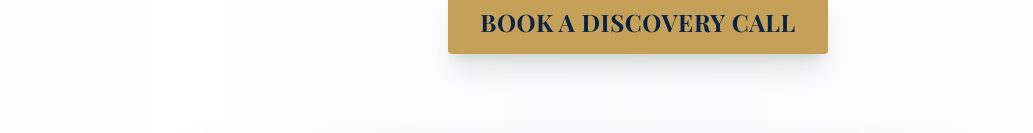
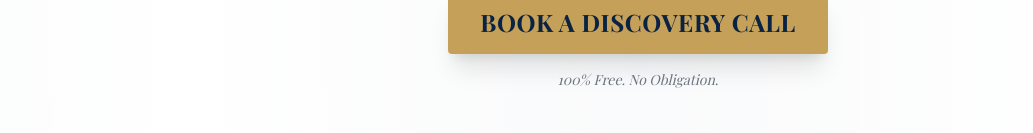
Before and after one commit to christianh0019/five-star-assistants-vsl, a React (Vite) app: page /how-it-works in a window 1280 px wide. Shown: the part 604-737 px from the top of the page, without its empty margins (2-1035 px from the left). Built offline with nearby package versions, Linux system fonts and the light colour scheme.

Commit message:
add CTA subtext to how it works page hero

```diff
--- a/pages/HowItWorks.tsx
+++ b/pages/HowItWorks.tsx
@@ -43,10 +43,14 @@ const HowItWorks: React.FC = () => {
                             <Button
                                 onClick={openSurvey}
                                 variant="primary"
-                                className="min-w-[280px] md:min-w-[320px] mb-12 shadow-xl hover:shadow-2xl"
+                                className="min-w-[280px] md:min-w-[320px] mb-4 shadow-xl hover:shadow-2xl"
                             >
                                 Book A Discovery Call
                             </Button>
+
+                            <p className="font-heading italic text-gray-500 text-sm mb-12">
+                                100% Free. No Obligation.
+                            </p>
 
                             {/* Hero Image */}
                             <div className="w-full relative mt-4 md:mt-8">
```
